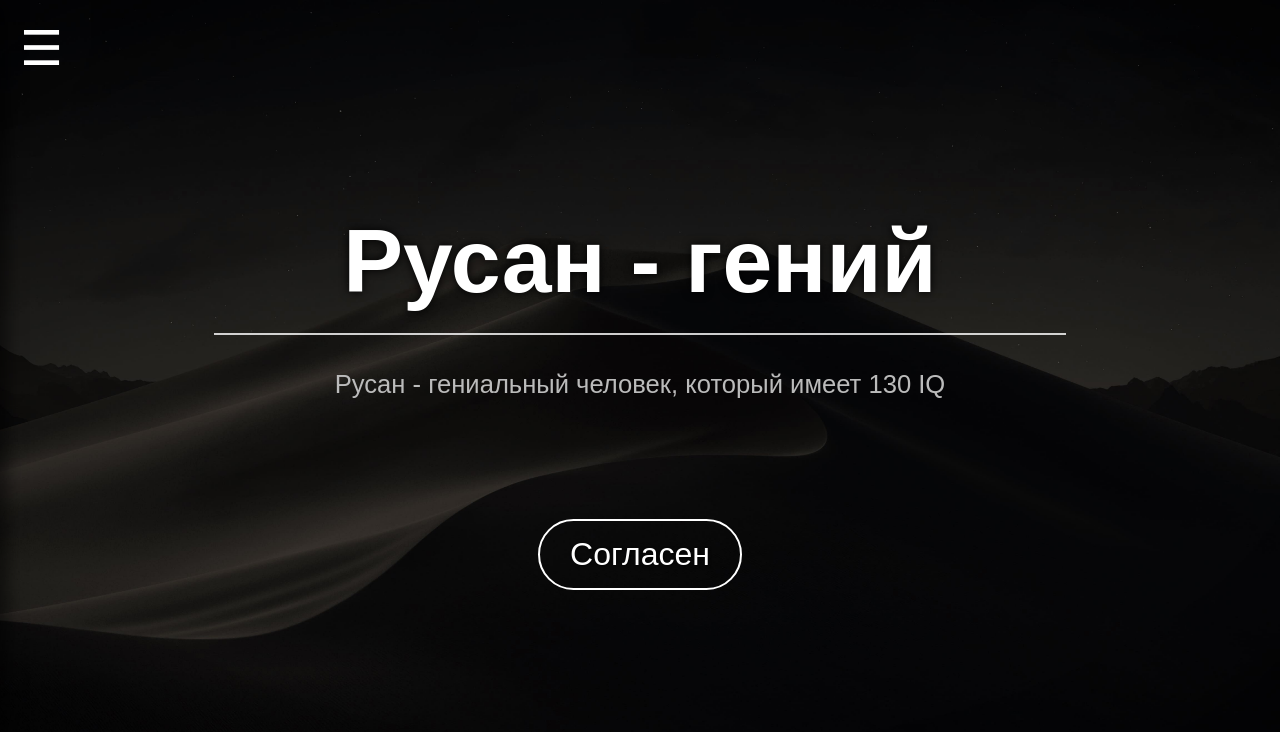
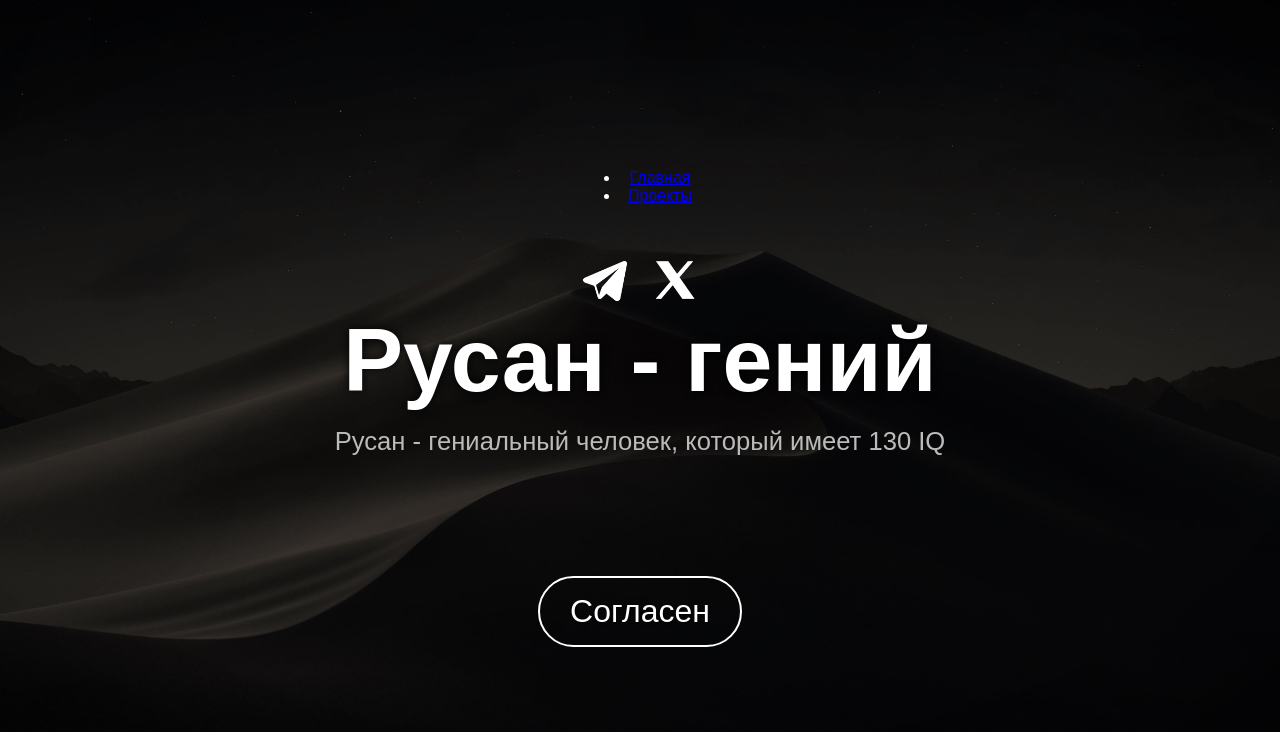
Before and after one commit to RusanGenius/Rusan, a plain HTML site: page index.html in a window 1280 px wide. Drawn offline with Linux system fonts and the light colour scheme.

Commit message:
Update index.html

```diff
--- a/index.html
+++ b/index.html
@@ -8,12 +8,14 @@
     <script src="script.js"></script>
 </head>
 <body>
-    <div id="menu-toggle" class="menu-button">&#9776;</div>
-    <div id="side-menu" class="side-menu">
-        <ul>
-            <li><a href="index.html">Главная</a></li>
-            <li><a href="projects.html">Проекты</a></li>
-        </ul>
+    <body data-page="index">
+    <div id="header" class="header">
+        <nav class="nav">
+            <ul>
+                <li><a href="index.html" data-page="index">Главная</a></li>
+                <li><a href="projects.html" data-page="projects">Проекты</a></li>
+            </ul>
+        </nav>
         <div class="social-buttons">
             <a href="https://t.me/astermaneiro" target="_blank">
                 <img src="sources/telegram.png" alt="Telegram">
@@ -24,7 +26,6 @@
         </div>
     </div>
     <h1>Русан - гений</h1>
-    <hr>
     <p>Русан - гениальный человек, который имеет 130 IQ</p>
     <a href="agree.html" class="button">Согласен</a>
 </body>
```
